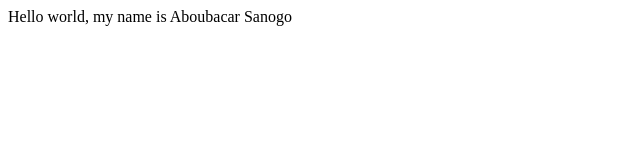
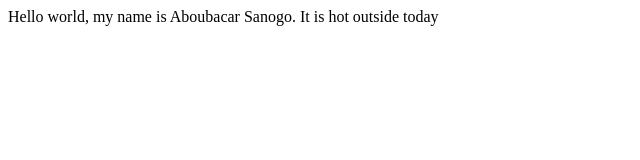
Before and after one commit to abbillz/GratefulSharpQuadrants, a plain HTML site: page index.html in a window 1280 px wide. Shown: the whole page, without its empty margins (0-640 px from the left). Drawn offline with Linux system fonts and the light colour scheme.

Commit message:
I made a few changes to my code.

```diff
--- a/index.html
+++ b/index.html
@@ -9,7 +9,8 @@
 </head>
 
 <body>
-  Hello world, my name is Aboubacar Sanogo
+  Hello world, my name is Aboubacar Sanogo.
+ It is hot outside today
   <script src="script.js"></script>
 </body>
 
```
